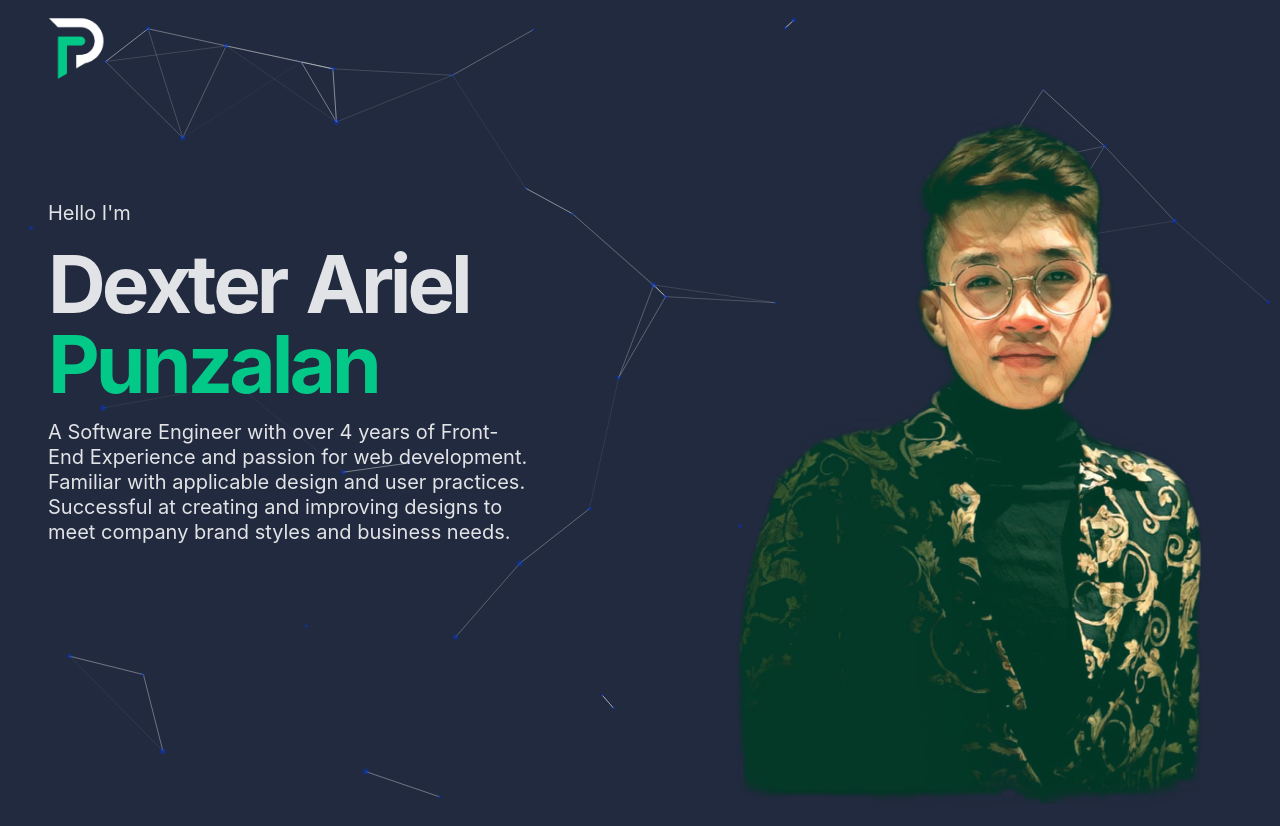
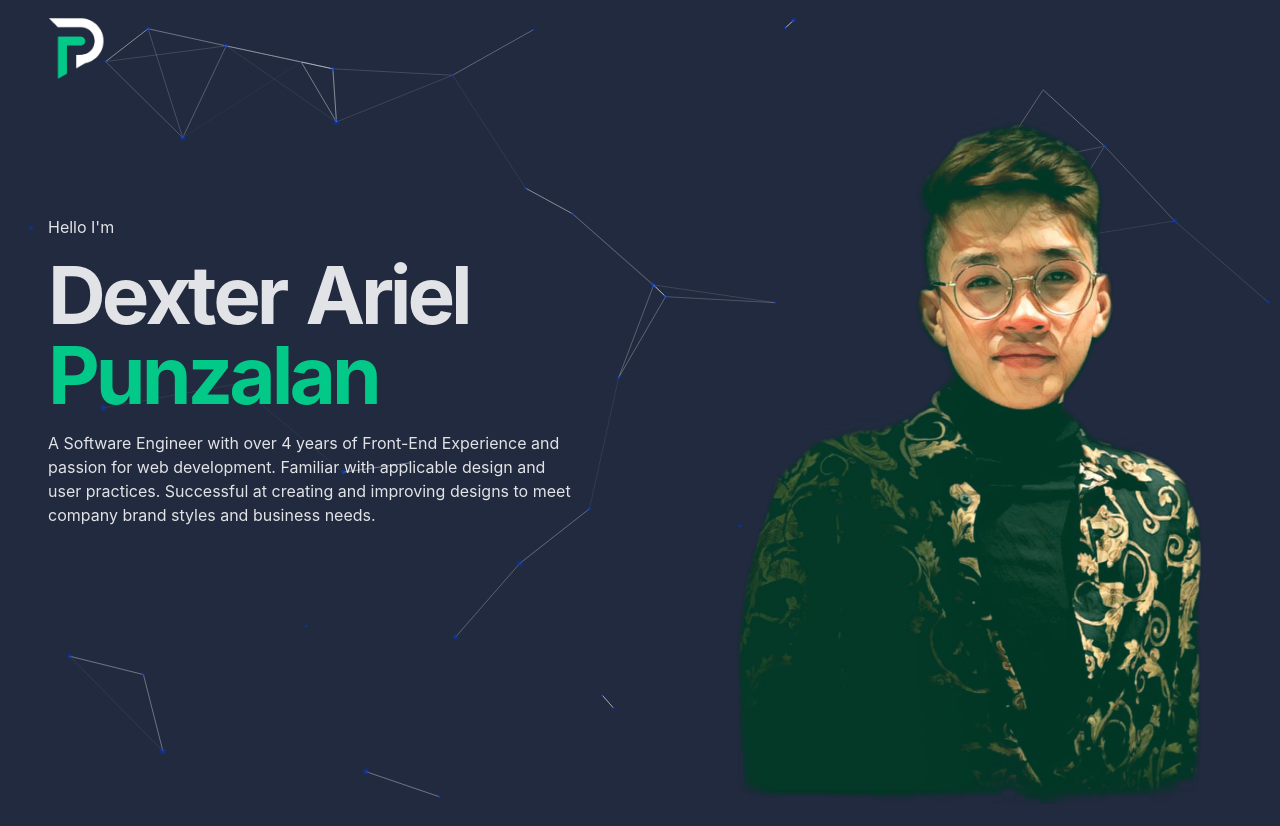
Before and after one commit to dapunzalan/dapunzalan.github.io, a React (Vite) app: page / in a window 1280 px wide. Built offline with nearby package versions, Linux system fonts and the light colour scheme.

Commit message:
update p styles

```diff
--- a/src/sections/introduction/index.tsx
+++ b/src/sections/introduction/index.tsx
@@ -6,7 +6,7 @@ import useAnimateIn from '../../hooks/useAnimateIn'
 
 const Wrapper = styled.div<{delay: string}>`
   & > p {
-    font-size: 1.25rem;
+    font-size: 1rem;
   }
 
   @keyframes appear {
@@ -25,9 +25,8 @@ const Wrapper = styled.div<{delay: string}>`
 `;
 
 const Description = styled(motion.p)`
-  font-size: 1.25rem;
-  line-height: 1.25;
-  max-width: 30rem;
+  font-size: 1rem;
+  max-width: 34rem;
 `;
 
 const Introduction = () => {
```
